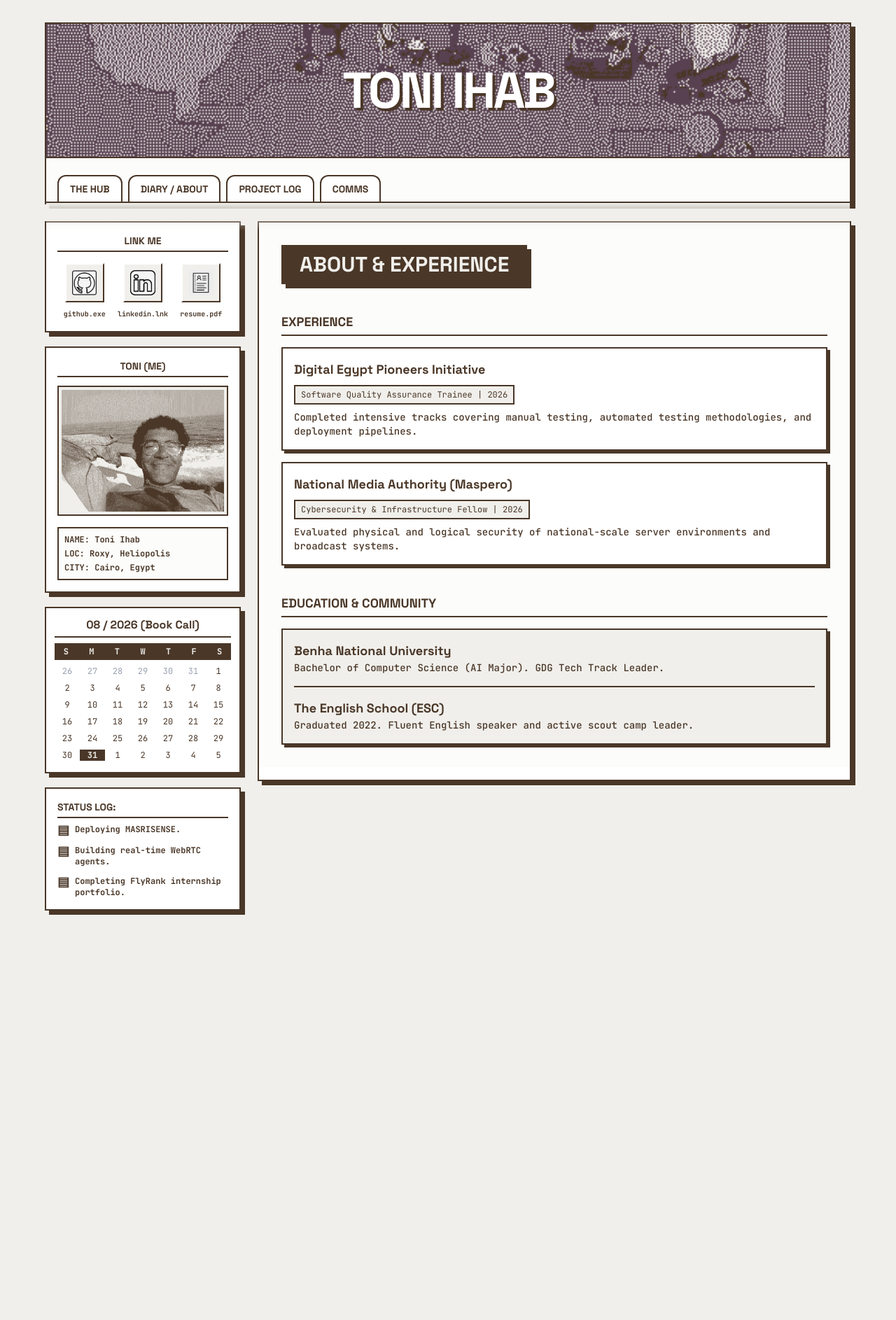
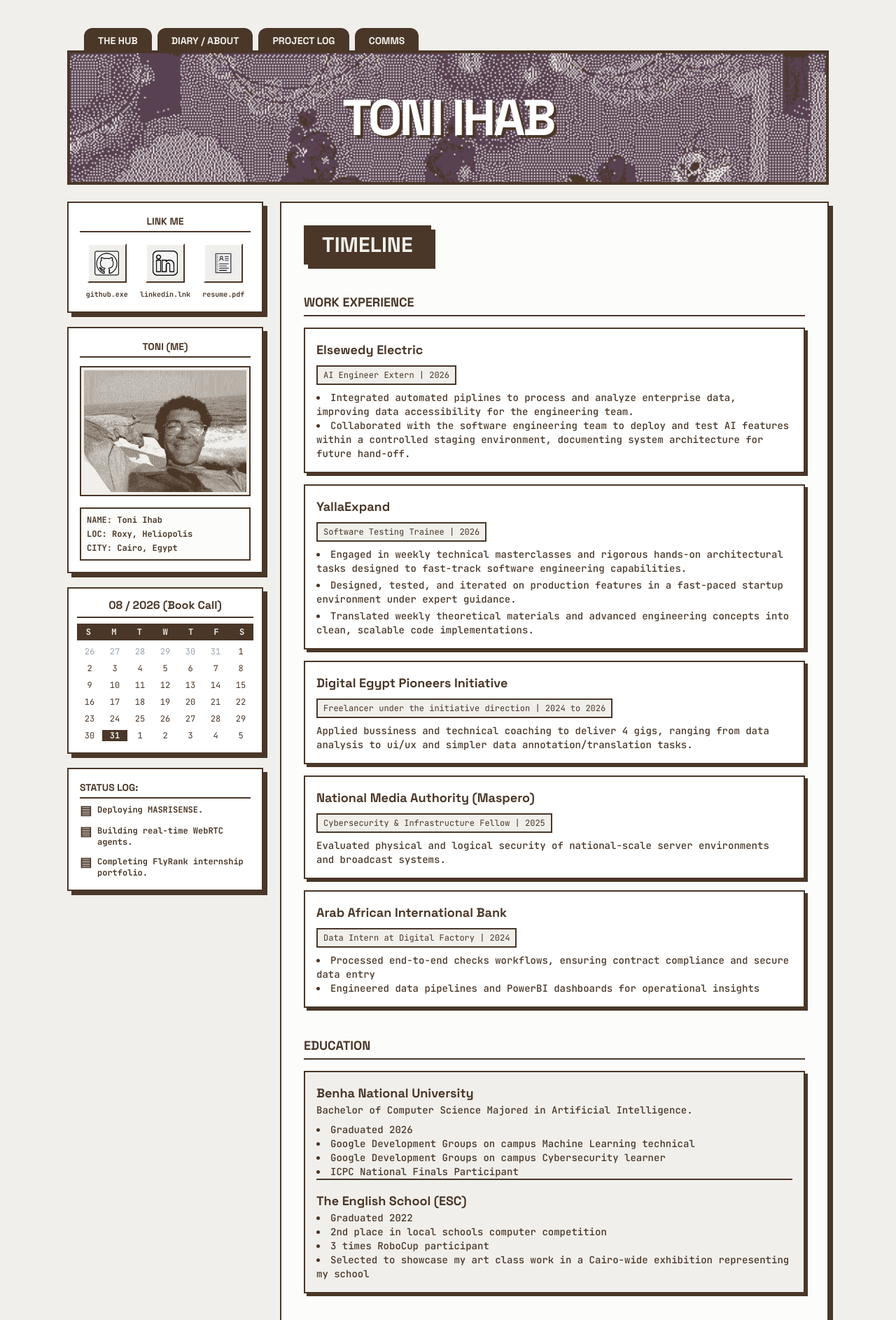
Before and after one commit to tokihab/portfolio, a Next.js app: page /about in a window 1280 px wide. Shown: the top 1886 px of the page at 70% size. Before the commit the page ends 1333 px from the top, so only its background shows below. Built offline with nearby package versions, Linux system fonts and the light colour scheme.

Commit message:
writing overhaul/more visual improments

```diff
--- a/app/about/page.tsx
+++ b/app/about/page.tsx
@@ -1,38 +1,133 @@
 "use client";
 import { motion } from 'framer-motion';
+import { useState } from 'react';
 
 export default function About() {
+  const [isVolunteeringOpen, setIsVolunteeringOpen] = useState(false);
+
   return (
     <motion.div initial={{ opacity: 0, y: 10 }} animate={{ opacity: 1, y: 0 }} transition={{ duration: 0.4 }} className="p-6 md:p-8 flex flex-col h-full bg-offWhite">
 
       <h2 className="text-3xl font-space font-bold inline-block border-2 border-dark bg-dark text-beige px-6 py-2 mb-10 shadow-brutal uppercase self-start">
-        About & Experience
+        Timeline
       </h2>
 
       {/* Experience */}
-      <h3 className="font-space font-bold uppercase text-lg mb-4 border-b-2 border-dark pb-1">Experience</h3>
+      <h3 className="font-space font-bold uppercase text-lg mb-4 border-b-2 border-dark pb-1">Work Experience</h3>
       <div className="flex flex-col gap-4 mb-10">
-        <div className="bg-bgWhite border-2 border-dark p-4 shadow-[4px_4px_0px_#4A3728] hover:translate-y-[2px] hover:shadow-[2px_2px_0px_#4A3728] transition-all">
+        <div className="bg-bgWhite border-2 border-dark p-4 shadow-[4px_4px_0px_#4A3728] hover:translate-y-0.5 hover:shadow-[2px_2px_0px_#4A3728] transition-all">
+          <h4 className="font-bold font-space text-lg">Elsewedy Electric</h4>
+          <p className="text-xs font-mono border-2 border-dark inline-block px-2 py-1 my-2 bg-beige">AI Engineer Extern | 2026</p>
+          <ul className="text-sm font-medium list-disc list-inside">
+            <li>Integrated automated piplines to process and analyze enterprise data, improving data accessibility for the engineering team.</li>
+            <li>Collaborated with the software engineering team to deploy and test AI features within a controlled staging environment, documenting system architecture for future hand-off.</li>
+          </ul>
+        </div>
+        <div className="bg-bgWhite border-2 border-dark p-4 shadow-[4px_4px_0px_#4A3728] hover:translate-y-0.5 hover:shadow-[2px_2px_0px_#4A3728] transition-all">
+          <h4 className="font-bold font-space text-lg">YallaExpand</h4>
+          <p className="text-xs font-mono border-2 border-dark inline-block px-2 py-1 my-2 bg-beige">Software Testing Trainee | 2026</p>
+          <ul className="text-sm font-medium list-disc list-inside space-y-1">
+            <li>Engaged in weekly technical masterclasses and rigorous hands-on architectural tasks designed to fast-track software engineering capabilities.</li>
+            <li>Designed, tested, and iterated on production features in a fast-paced startup environment under expert guidance.</li>
+            <li>Translated weekly theoretical materials and advanced engineering concepts into clean, scalable code implementations.</li>
+          </ul>
+        </div>
+        <div className="bg-bgWhite border-2 border-dark p-4 shadow-[4px_4px_0px_#4A3728] hover:translate-y-0.5 hover:shadow-[2px_2px_0px_#4A3728] transition-all">
           <h4 className="font-bold font-space text-lg">Digital Egypt Pioneers Initiative</h4>
-          <p className="text-xs font-mono border-2 border-dark inline-block px-2 py-1 my-2 bg-beige">Software Quality Assurance Trainee | 2026</p>
-          <p className="text-sm font-medium">Completed intensive tracks covering manual testing, automated testing methodologies, and deployment pipelines.</p>
+          <p className="text-xs font-mono border-2 border-dark inline-block px-2 py-1 my-2 bg-beige">Freelancer under the initiative direction | 2024 to 2026</p>
+          <p className="text-sm font-medium">Applied bussiness and technical coaching to deliver 4 gigs, ranging from data analysis to ui/ux and simpler data annotation/translation tasks.</p>
         </div>
-        <div className="bg-bgWhite border-2 border-dark p-4 shadow-[4px_4px_0px_#4A3728] hover:translate-y-[2px] hover:shadow-[2px_2px_0px_#4A3728] transition-all">
+        <div className="bg-bgWhite border-2 border-dark p-4 shadow-[4px_4px_0px_#4A3728] hover:translate-y-0.5 hover:shadow-[2px_2px_0px_#4A3728] transition-all">
           <h4 className="font-bold font-space text-lg">National Media Authority (Maspero)</h4>
-          <p className="text-xs font-mono border-2 border-dark inline-block px-2 py-1 my-2 bg-beige">Cybersecurity & Infrastructure Fellow | 2026</p>
+          <p className="text-xs font-mono border-2 border-dark inline-block px-2 py-1 my-2 bg-beige">Cybersecurity & Infrastructure Fellow | 2025</p>
           <p className="text-sm font-medium">Evaluated physical and logical security of national-scale server environments and broadcast systems.</p>
+        </div>
+        <div className="bg-bgWhite border-2 border-dark p-4 shadow-[4px_4px_0px_#4A3728] hover:translate-y-0.5 hover:shadow-[2px_2px_0px_#4A3728] transition-all">
+          <h4 className="font-bold font-space text-lg">Arab African International Bank</h4>
+          <p className="text-xs font-mono border-2 border-dark inline-block px-2 py-1 my-2 bg-beige">Data Intern at Digital Factory | 2024</p>
+          <ul className="text-sm font-medium list-disc list-inside">
+            <li>Processed end-to-end checks workflows, ensuring contract compliance and secure data entry</li>
+            <li>Engineered data pipelines and PowerBI dashboards for operational insights</li>
+          </ul>
         </div>
       </div>
 
       {/* Education */}
-      <h3 className="font-space font-bold uppercase text-lg mb-4 border-b-2 border-dark pb-1">Education & Community</h3>
-      <div className="bg-beige border-2 border-dark p-4 shadow-[4px_4px_0px_#4A3728]">
+      <h3 className="font-space font-bold uppercase text-lg mb-4 border-b-2 border-dark pb-1">Education</h3>
+      <div className="bg-beige border-2 border-dark p-4 shadow-[4px_4px_0px_#4A3728] mb-10">
         <h4 className="font-bold font-space text-lg">Benha National University</h4>
-        <p className="text-sm font-medium mb-4">Bachelor of Computer Science (AI Major). GDG Tech Track Leader.</p>
+        <p className="text-sm font-medium mb-2">Bachelor of Computer Science Majored in Artificial Intelligence.</p>
+        <ul className="text-sm font-medium list-disc list-inside">
+          <li>Graduated 2026</li>
+          <li>Google Development Groups on campus Machine Learning technical </li>
+          <li>Google Development Groups on campus Cybersecurity learner</li>
+          <li>ICPC National Finals Participant</li>
+        </ul>
+        <h4 className="font-bold font-space text-lg border-t-2 border-dark pt-4">The English School (ESC)</h4>
+        <ul className="text-sm font-medium list-disc list-inside">
+          <li>Graduated 2022</li>
+          <li>2nd place in local schools computer competition</li>
+          <li>3 times RoboCup participant</li>
+          <li>Selected to showcase my art class work in a Cairo-wide exhibition representing my school</li>
+        </ul>
 
-        <h4 className="font-bold font-space text-lg border-t-2 border-dark pt-4">The English School (ESC)</h4>
-        <p className="text-sm font-medium">Graduated 2022. Fluent English speaker and active scout camp leader.</p>
       </div>
+
+      {/* Volunteering & extracurricular */}
+      <div className="flex items-center justify-between gap-4 mb-4 border-b-2 border-dark pb-1">
+        <h3 className="font-space font-bold uppercase text-lg">Volunteering & Extracurricular</h3>
+        <button
+          type="button"
+          onClick={() => setIsVolunteeringOpen((isOpen) => !isOpen)}
+          aria-expanded={isVolunteeringOpen}
+          className="bg-beige border-2 border-dark px-3 py-1 font-mono text-xs font-bold uppercase shadow-[3px_3px_0px_#4A3728] transition-colors hover:bg-offWhite active:translate-x-0.5 active:translate-y-0.5 active:shadow-none"
+        >
+          {isVolunteeringOpen ? 'Collapse' : 'Expand'}
+        </button>
+      </div>
+
+      {/* Properly wrapped conditional block */}
+      {isVolunteeringOpen && (
+        <div className="flex flex-col gap-4">
+          <div className="bg-beige border-2 border-dark p-4 shadow-[4px_4px_0px_#4A3728] hover:bg-offWhite transition-colors">
+            <h4 className="font-bold font-space text-lg">St. Mark Scouts</h4>
+            <ul className="text-sm font-medium list-disc list-inside space-y-1">
+              <li>Rose through the ranks from a junior scout to Troop Leader, taking charge of mentoring and guiding younger members.</li>
+              <li>Earned advanced personal scout badges and spearheaded the organization and evaluation of scout proficiency exams.</li>
+              <li>Directed large-scale events and community "Fun Days," successfully managing logistics and activities for over 1,000 attendees.</li>
+              <li>Served as an English-speaking sports and camp leader, organizing team-building exercises and outdoor adventures.</li>
+            </ul>
+          </div>
+          <div className="bg-beige border-2 border-dark p-4 shadow-[4px_4px_0px_#4A3728] hover:bg-offWhite transition-colors">
+            <h4 className="font-bold font-space text-lg">Motiv8sports</h4>
+            <ul className="text-sm font-medium list-disc list-inside space-y-1">
+              <li>Brought the hype as a Team Leader for 7+ multi-sport camps, keeping the energy and motivation high for hundreds of kids.</li>
+              <li>Ran epic trademark events and challenges where the focus was always on teamwork, maximum participation, and having a blast rather than just winning.</li>
+              <li>Created a safe, inclusive, and super motivating environment to make sure every camper felt like an absolute rockstar.</li>
+              <li>Guided kids through non-stop action, balancing pure fun with solid mentorship and strict safety standards.</li>
+            </ul>
+          </div>
+          <div className="bg-beige border-2 border-dark p-4 shadow-[4px_4px_0px_#4A3728] hover:bg-offWhite transition-colors">
+            <h4 className="font-bold font-space text-lg">360 Experiential Solutions</h4>
+            <ul className="text-sm font-medium list-disc list-inside space-y-1">
+              <li>Partnered with 360 Solutions to run high-impact corporate team-building workshops and experiential training.</li>
+              <li>Helped teams break down communication barriers through custom challenges, games, and leadership frameworks.</li>
+              <li>Spearheaded a standout, unforgettable community event with the Baseera Foundation for blind kids - championing inclusivity and accessibility as the crown jewel of the run.</li>
+              <li>Took charge of large-scale event operations, balancing smooth logistics with high-energy crowd engagement.</li>
+            </ul>
+
+          </div>
+          <div className="bg-beige border-2 border-dark p-4 shadow-[4px_4px_0px_#4A3728] hover:bg-offWhite transition-colors">
+            <h4 className="font-bold font-space text-lg">Red Bull Flugtag – El Gouna</h4>
+            <ul className="text-sm font-medium list-disc list-inside space-y-1">
+              <li>Competed in the legendary Red Bull Flugtag, spearheading the end-to-end design and construction of a custom flying machine.</li>
+              <li>Opted for the hard route: independently sourced our own materials and built the entire glider from scratch in a front yard rather than relying on Red Bull's factory resources.</li>
+              <li>Navigated and resolved critical logistical nightmares, overcoming major structural and transport setbacks while shipping the massive glider across the country from Cairo to El Gouna.</li>
+              <li>Successfully brought the project to the main stage, executing our pre-flight performance and launching our custom-engineered machine off the ramp in front of a massive crowd.</li>
+            </ul>
+          </div>
+        </div>
+      )}
 
     </motion.div>
   );
--- a/app/components/slider.tsx
+++ b/app/components/slider.tsx
@@ -13,7 +13,7 @@
     <div className="relative w-full h-full border-2 border-dark bg-beige flex flex-col overflow-hidden group">
 
       {/* Image Container */}
-      <div className="relative flex-grow h-[250px] md:h-[400px] bg-beige w-full overflow-hidden p-2">
+      <div className="relative grow h-62.5 md:h-100 bg-beige w-full overflow-hidden p-2">
         <AnimatePresence mode="wait">
           <motion.img
             key={currentIndex}
--- a/app/layout.tsx
+++ b/app/layout.tsx
@@ -5,7 +5,6 @@
 const spaceGrotesk = Space_Grotesk({ subsets: ['latin'], variable: '--font-space' });
 const jetbrainsMono = JetBrains_Mono({ subsets: ['latin'], variable: '--font-mono' });
 
-// Vintage OS Icon Component
 const DesktopIcon = ({ href, iconSrc, label }: { href: string, iconSrc: string, label: string }) => (
   <a href={href} target="_blank" rel="noopener noreferrer" className="flex flex-col items-center gap-2 group cursor-pointer">
     <div className="w-14 h-14 bg-beige border-2 border-t-bgWhite border-l-bgWhite border-r-dark border-b-dark p-2 group-active:border-t-dark group-active:border-l-dark group-active:border-r-bgWhite group-active:border-b-bgWhite transition-all">
@@ -20,35 +19,38 @@
 export default function RootLayout({ children }: { children: React.ReactNode }) {
   return (
     <html lang="en" className={`${spaceGrotesk.variable} ${jetbrainsMono.variable}`}>
-      <body className="bg-beige text-dark font-mono antialiased min-h-screen p-4 md:p-8 selection:bg-dark selection:text-beige">
+      <body className="bg-beige text-dark font-mono antialiased min-h-screen selection:bg-dark selection:text-beige">
 
-        <div className="max-w-6xl mx-auto flex flex-col gap-6">
+        {/* SOLID STICKY MASK: w-full and bg-beige ensures absolutely nothing peeks through the top */}
+        <div className="sticky top-0 z-50 bg-beige w-full pt-4 md:pt-8 pb-6">
+          <div className="max-w-6xl mx-auto flex flex-col px-4 md:px-8">
 
-          {/* HEADER - Floating Box with Folder Tabs */}
-          <header className="sticky top-4 z-50 flex flex-col shadow-brutal border-2 border-dark bg-bgWhite">
-             {/* Banner */}
-             <div className="h-32 md:h-48 w-full border-b-2 border-dark bg-beige relative overflow-hidden">
-                <img src="/cover.png" alt="Cover" className="w-full h-full object-cover" />
-                <div className="absolute inset-0 flex items-center justify-center p-4 text-center">
+            {/* HABBO FOLDER TABS: Using mt-2 and pt-2 that invert on hover to prevent layout shifts! */}
+            <nav className="flex flex-wrap items-end px-6 gap-2 relative z-10 -mb-1">
+              <Link href="/" className="px-5 pt-2 pb-2 mt-2 hover:mt-0 hover:pt-4 bg-dark text-beige rounded-t-xl font-space font-bold uppercase text-xs md:text-sm transition-all">The Hub</Link>
+              <Link href="/about" className="px-5 pt-2 pb-2 mt-2 hover:mt-0 hover:pt-4 bg-dark text-beige rounded-t-xl font-space font-bold uppercase text-xs md:text-sm transition-all">Diary / About</Link>
+              <Link href="/projects" className="px-5 pt-2 pb-2 mt-2 hover:mt-0 hover:pt-4 bg-dark text-beige rounded-t-xl font-space font-bold uppercase text-xs md:text-sm transition-all">Project Log</Link>
+              <Link href="/contact" className="px-5 pt-2 pb-2 mt-2 hover:mt-0 hover:pt-4 bg-dark text-beige rounded-t-xl font-space font-bold uppercase text-xs md:text-sm transition-all">Comms</Link>
+            </nav>
+
+            {/* BANNER: Thick 4px dark brown border frames the image and fuses with the tabs above */}
+            <div className="h-32 md:h-48 w-full border-4 border-dark bg-beige relative overflow-hidden z-0">
+               {/* Added object-top here to force the crop to the top half */}
+               <img src="/cover.png" alt="Cover" className="w-full h-full object-cover object-top" />
+               <div className="absolute inset-0 flex items-center justify-center p-4 text-center">
                   <h1 className="text-4xl md:text-7xl font-space font-extrabold text-bgWhite drop-shadow-[4px_4px_0px_#4A3728] uppercase tracking-tighter">
                     Toni Ihab
                   </h1>
-                </div>
-             </div>
+               </div>
+            </div>
 
-             {/* Folder Tabs Navigation */}
-             <nav className="flex flex-wrap items-end px-4 pt-4 gap-2 bg-offWhite border-b-2 border-dark">
-               <Link href="/" className="px-4 py-2 bg-bgWhite border-2 border-b-0 border-dark rounded-t-xl font-space font-bold uppercase text-xs md:text-sm hover:bg-beige transition-colors mt-2">The Hub</Link>
-               <Link href="/about" className="px-4 py-2 bg-bgWhite border-2 border-b-0 border-dark rounded-t-xl font-space font-bold uppercase text-xs md:text-sm hover:bg-beige transition-colors mt-2">Diary / About</Link>
-               <Link href="/projects" className="px-4 py-2 bg-bgWhite border-2 border-b-0 border-dark rounded-t-xl font-space font-bold uppercase text-xs md:text-sm hover:bg-beige transition-colors mt-2">Project Log</Link>
-               <Link href="/contact" className="px-4 py-2 bg-bgWhite border-2 border-b-0 border-dark rounded-t-xl font-space font-bold uppercase text-xs md:text-sm hover:bg-beige transition-colors mt-2">Comms</Link>
-             </nav>
+          </div>
+        </div>
 
-             {/* Smooth Scroll Fade Mask */}
-             <div className="absolute -bottom-10 left-0 w-full h-10 bg-gradient-to-b from-beige to-transparent pointer-events-none"></div>
-          </header>
+        {/* MAIN CONTENT WRAPPER */}
+        <div className="max-w-6xl mx-auto px-4 md:px-8 pb-12 flex flex-col gap-6">
 
-          {/* 2-COLUMN GRID (Gaps between floating widgets) */}
+          {/* 2-COLUMN FLOATING WIDGET GRID */}
           <div className="grid grid-cols-1 lg:grid-cols-[280px_1fr] gap-6 items-start relative z-10">
 
             {/* LEFT SIDEBAR - 4 Separated Floating Boxes */}
@@ -104,12 +106,13 @@
             </aside>
 
             {/* RIGHT CONTENT FEED (Floating Block) */}
-            <main className="bg-bgWhite border-2 border-dark shadow-brutal order-1 lg:order-2 min-h-[800px] flex flex-col">
+            <main className="bg-bgWhite border-2 border-dark shadow-brutal order-1 lg:order-2 min-h-200 flex flex-col overflow-hidden">
               {children}
             </main>
 
           </div>
         </div>
+
       </body>
     </html>
   );
--- a/app/page.tsx
+++ b/app/page.tsx
@@ -16,40 +16,66 @@
   return (
     <motion.div initial={{ opacity: 0, y: 10 }} animate={{ opacity: 1, y: 0 }} transition={{ duration: 0.4 }} className="flex flex-col divide-y-2 divide-dark h-full">
 
-      {/* Intro */}
-      <div className="p-8 text-center bg-offWhite">
-        <h2 className="text-2xl md:text-3xl font-space font-bold inline-block border-2 border-dark bg-bgWhite px-6 py-2 mb-4 shadow-brutal-sm uppercase">AI Developer</h2>
+      {/* 1. Intro Header */}
+      <div className="pt-8 pb-6 text-center bg-offWhite">
+        <h2 className="text-2xl md:text-3xl font-space font-bold inline-block border-2 border-dark bg-bgWhite px-6 py-2 shadow-brutal-sm uppercase">AI Developer</h2>
+      </div>
+
+      {/* 2. Short Description */}
+      <div className="py-6 px-8 text-center bg-offWhite">
         <p className="font-medium text-sm md:text-base leading-relaxed max-w-lg mx-auto italic">
-          "I bring AI to life in real software, from training data to building smart, working agents."
+          "Bringing AI to life in real software, from training models to building smart, working agents."
         </p>
+      </div>
+
+      {/* 3. HIGHLIGHTS Image Break (Focuses on the bottom of the cover) */}
+      <div className="h-24 md:h-32 w-full border-y-2 border-dark relative overflow-hidden bg-beige">
+         <img src="/cover.png" alt="Highlights Banner" className="w-full h-full object-cover object-bottom" />
+         <div className="absolute inset-0 flex items-center justify-center p-4 text-center">
+            <h2 className="text-3xl md:text-5xl font-space font-extrabold text-bgWhite drop-shadow-[3px_3px_0px_#4A3728] uppercase tracking-widest">
+              Highlights
+            </h2>
+         </div>
       </div>
 
       {/* Section 1 */}
       <div className="p-6 md:p-8 bg-bgWhite flex flex-col">
-        <h3 className="font-space font-bold uppercase text-xl md:text-2xl mb-6 border-b-2 border-dark pb-2">Royal Decree: Text Analysis</h3>
+        <h3 className="font-space font-bold uppercase text-xl md:text-2xl mb-6 border-b-2 border-dark pb-2">MASRISENSE: KALAMNA's Text Analysis on Egyptian Arabic Dialect</h3>
         <div className="w-full aspect-video border-2 border-dark bg-dark shadow-brutal-sm mb-6">
           <iframe src="https://t0kii-tamasriberts.hf.space" className="w-full h-full border-0" title="Gradio Text Analysis"></iframe>
         </div>
-        <div className="w-full h-[400px] mb-6">
+        <div className="w-full h-100 mb-6">
           <Slider slides={textAnalysisSlides} />
         </div>
-        <p className="text-sm font-bold border-l-4 border-dark pl-4 mt-2 bg-beige p-3 border-2 border-dark">
-          Leverages a fine-tuned MASRIBERTv3 model to execute multi-task emotion, sentiment, and sarcasm detection on Egyptian Arabic text.
-        </p>
+        <ul className="text-sm font-bold border-l-4 border-dark pl-4 mt-2 bg-beige p-4 border-2 list-disc list-inside space-y-2">
+          <li>Leverages a fine-tuned MASRIBERTv4 model + Egyptian Arabic Fasttext Vectors to execute multi-task sentiment, and sarcasm detection on Egyptian Arabic text</li>
+          <li>The end goal is pinpointing urgent/escalating messages inside customer service exchange with our RAG powered AI agent</li>
+          <li>Used alongside Tone detection using rule based combination for voice conversations</li>
+          <li>Currently F1 Score is 80% Average between both heads. quite high for a niche dialect but still a blind spot exists in deadpan sarcasm. limited by the available training data.</li>
+        </ul>
       </div>
 
       {/* Section 2 */}
       <div className="p-6 md:p-8 bg-offWhite flex flex-col">
-        <h3 className="font-space font-bold uppercase text-xl md:text-2xl mb-6 border-b-2 border-dark pb-2">Royal Decree: Voice Pipeline</h3>
+        <h3 className="font-space font-bold uppercase text-xl md:text-2xl mb-6 border-b-2 border-dark pb-2">KALAMNA Egyptian dialect cs voice agent</h3>
         <div className="w-full aspect-video border-2 border-dark bg-dark shadow-brutal-sm mb-6 relative">
-           <iframe className="absolute top-0 left-0 w-full h-full" src="https://youtu.be/XhfqIOjIs9w?si=FMf6BsHYrC6f98Uo" title="YouTube video player" allow="accelerometer; autoplay; clipboard-write; encrypted-media; gyroscope; picture-in-picture" allowFullScreen></iframe>
+           <iframe
+            className="absolute top-0 left-0 w-full h-full"
+            src="https://www.youtube.com/embed/XhfqIOjIs9w"
+            title="YouTube video player"
+            allow="accelerometer; autoplay; clipboard-write; encrypted-media; gyroscope; picture-in-picture"
+            allowFullScreen>
+          </iframe>
         </div>
-        <div className="w-full h-[400px] mb-6">
+        <div className="w-full h-100 mb-6">
           <Slider slides={voicePipelineSlides} />
         </div>
-        <p className="text-sm font-bold border-l-4 border-dark pl-4 mt-2 bg-beige p-3 border-2 border-dark">
-          Ultra-low-latency WebRTC pipeline integrating LiveKit's infrastructure with Pipecat orchestration for real-time STT to LLM to TTS processing.
-        </p>
+        <ul className="text-sm font-bold border-l-4 border-dark pl-4 mt-2 bg-beige p-4 border-2 list-disc list-inside space-y-3">
+          <li>Ultra-low-latency WebRTC pipeline integrating LiveKit's infrastructure with Pipecat orchestration for real-time STT to LLM to TTS processing.</li>
+          <li>Hooked up with MASRISENSE for sentiment and sarcasm detection, and a rule-based tone detection system to provide a full-fledged AI agent experience in Egyptian Arabic dialect.</li>
+          <li>Alongside MASRISENSE integration, its an RAG powered customer support agent, capable of answering questions and providing information from a knowledge base in real-time, with the ability to handle multiple users simultaneously.</li>
+          <li>In the demonstration above you will find very high latency issues. thats because i choose a higher quality model not present in any normal model provider. so i decided to host it into a colab notebook and connected it through an ngrok api endpoint to my pipecat pipeline due to hardware limitations.</li>
+        </ul>
       </div>
 
     </motion.div>
```
